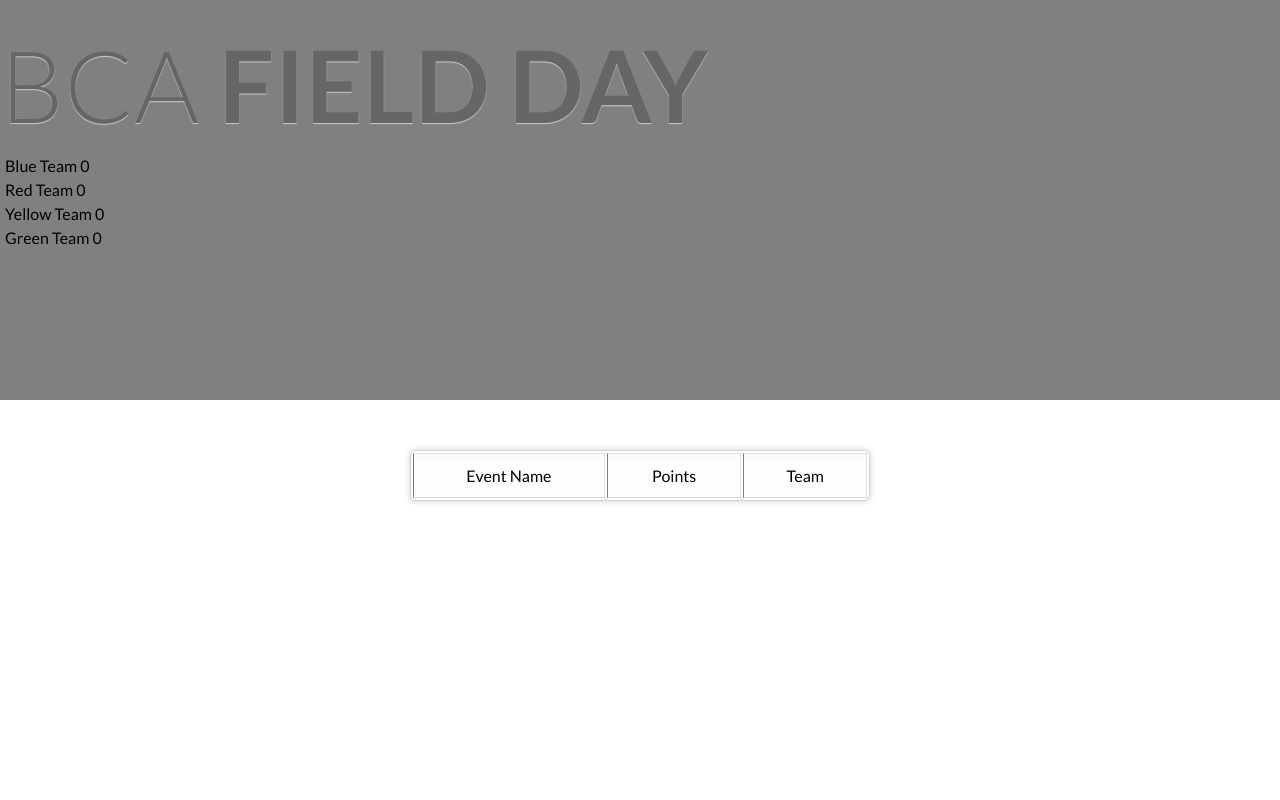
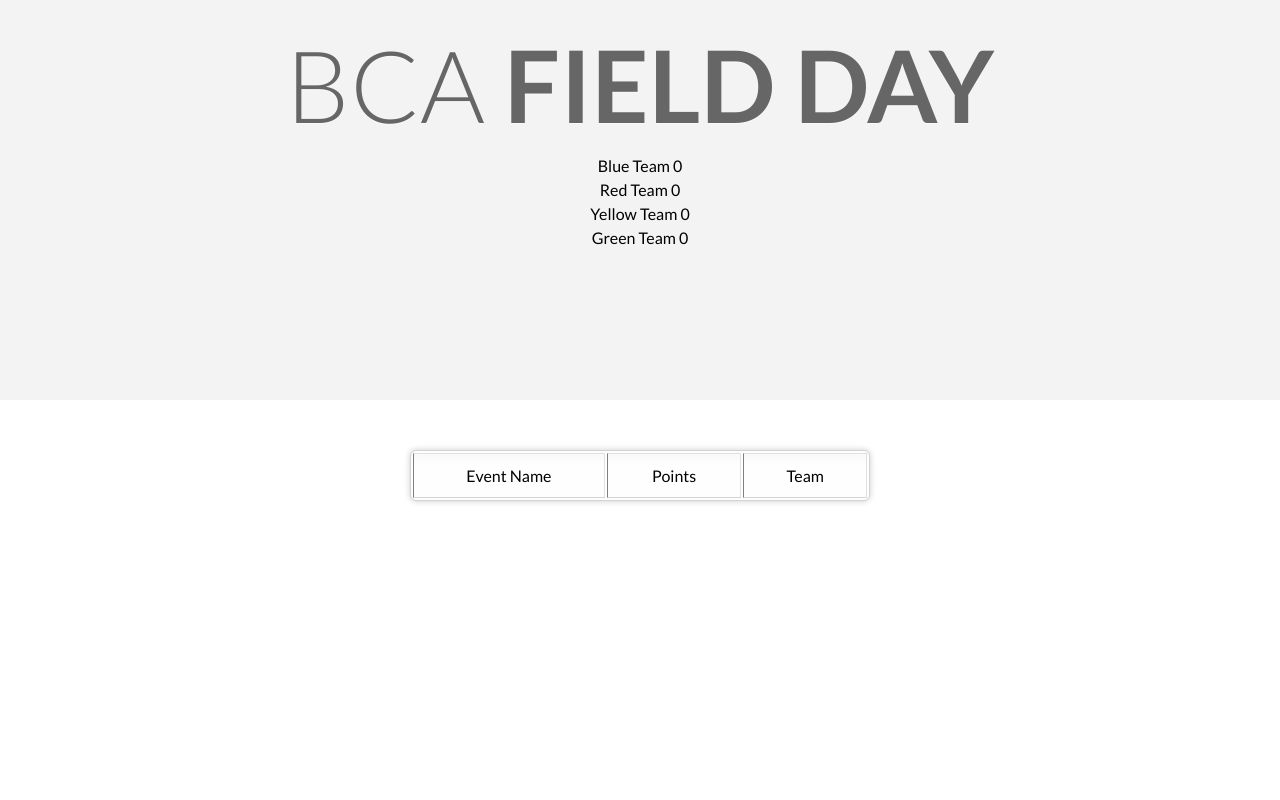
Before and after one commit to kenrhe/bcafieldday, a Flask app: page / in a window 1280 px wide. Run offline with Flask 2, Linux system fonts and the light colour scheme; data that the repository does not hold is empty.

Commit message:
Signed By Kenneth Rhee

```diff
--- a/static/style.css
+++ b/static/style.css
@@ -2,6 +2,7 @@
 
 body {
     font-family: 'Lato', Calibri, Arial, sans-serif;
+    text-align:center;
 }
 #top, #bottom {
     position:fixed;
@@ -12,7 +13,7 @@
 
 #top {
     top: 0;
-    background-color: gray;
+    background-color: rgba(243,243,243,9);
 
 }
 
```
Also changed, not shown: 1 other file.
